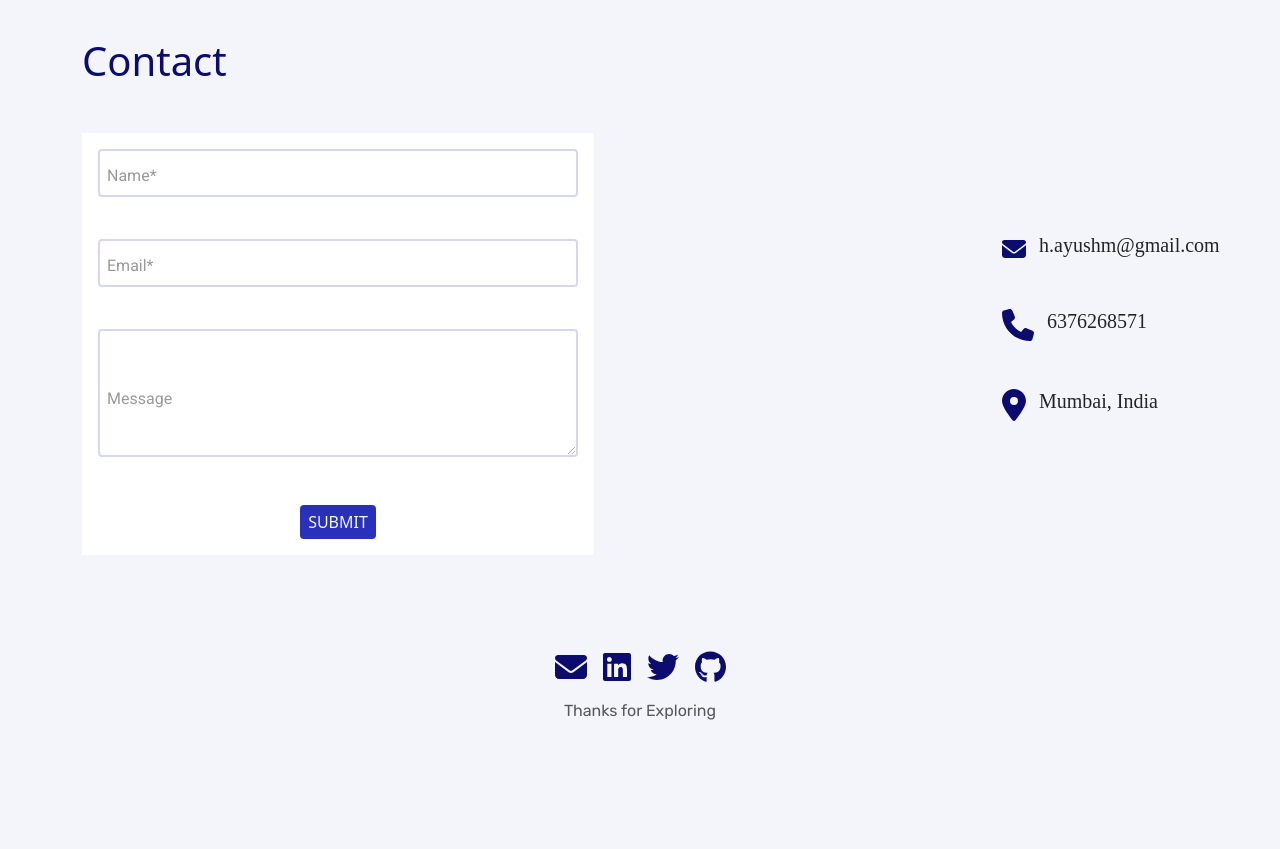
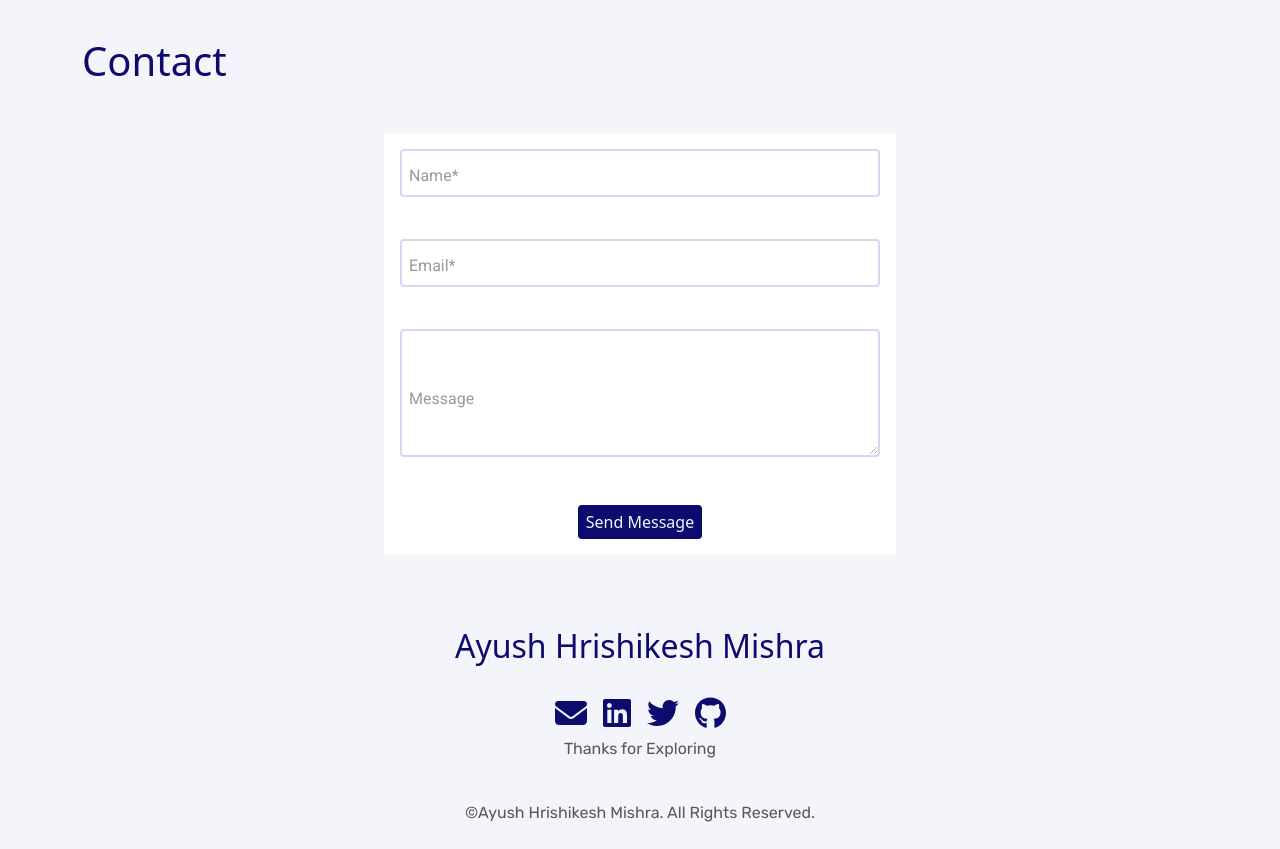
Before and after one commit to Ayush-hm/ayush-h-mishra, a React (Create React App) app: page / in a window 1280 px wide. Shown: the part 2540-3389 px from the top of the page. Before the commit the page ends 3287 px from the top, so only its background shows below. Built offline with nearby package versions, Linux system fonts and the light colour scheme.

Commit message:
updated contactpage

```diff
--- a/src/App.css
+++ b/src/App.css
@@ -9,8 +9,8 @@
 }
 
 body{
-    /* background: #f2f2fb; */
     background: #F4F5FA;
+
 }
 
 html{
--- a/src/components/Contact/Contact.js
+++ b/src/components/Contact/Contact.js
@@ -50,7 +50,7 @@ const Contact = () => {
           <Col md="6" lg="12" className="mb-5 d-flex">
             <h1>Contact</h1>
           </Col>
-          <Col md="6" lg="12" className="mb-5 d-flex contact-container">
+          <Col md="6" lg="12" className="mb-5 d-flex contact-container justify-content-center rounded-5">
             <form ref={form} onSubmit={sendEmail}>
               <table>
                 <tbody>
@@ -93,34 +93,23 @@ const Contact = () => {
                   </tr>
                   <tr>
                     <td colSpan="5" align="center">
-                      <button type="submit" value="Send" className="button-primary" style={{ color: 'aliceblue' }}>
-                        SUBMIT
+                      <button type="submit" value="Send" className="button-primary" style={{ color: 'aliceblue', background:'#0C0C6F' }}>
+                        Send Message
                       </button>
                     </td>
                   </tr>
                 </tbody>
               </table>
             </form>
-            <div className="contact-body justify-content-lg-end column-gap-md-4" style={{ marginLeft: '25rem', marginTop: '5rem' }}>
-              <div className="contact-item d-flex flex-row align-items-center">
-                <FontAwesomeIcon icon={faEnvelope} className="fa-xl mt-4 mx-2 icon-color" />
-                <span className='mt-3 ' style={{ fontFamily: "OpenSans", fontSize: "20px", marginLeft:"5px" }}>h.ayushm@gmail.com</span>
-              </div>
-              <br />
-              <div className="contact-item d-flex flex-row align-items-center">
-                <FontAwesomeIcon icon={faPhone} className="fa-2x mt-4 mx-2 icon-color" />
-                <span className='mt-3 ' style={{ fontFamily: "OpenSans", fontSize: "20px", marginLeft:"5px"  }}>6376268571</span>
-              </div>
-              <br />
-              <div className="contact-item d-flex flex-row align-items-center">
-                <FontAwesomeIcon icon={faMapMarkerAlt} className="fa-2x mt-4 mx-2 icon-color" />
-                <span className='mt-3 ' style={{ fontFamily: "OpenSans", fontSize: "20px", marginLeft:"5px"  }}>Mumbai, India</span>
-              </div>
+          </Col>
+          <Col className='justify-content-center d-flex'>
+            <div className="social-name mt-4 ">
+                  <h2>Ayush Hrishikesh Mishra</h2>
             </div>
           </Col>
-          <Col md={6} lg={12} className='d-flex justify-content-center my-4'>
+          <Col md={6} lg={12} className='d-flex justify-content-evenly my-2'>
             <div className="social-container">
-              <div className="social-body">
+              <div className="social-body align-items-center">
                 <a href="h.ayushm@gmail.com" className="Social-item">
                   <FontAwesomeIcon icon={faEnvelope} className="fa-2xl mt-4 mx-2 icon-color" />
                 </a>
@@ -134,9 +123,10 @@ const Contact = () => {
                   <FontAwesomeIcon icon={faGithub} className="fa-2xl mt-4 mx-2 icon-color" />
                 </a>
               </div>
-              <p className='justify-content-center mx-2 mt-3 mb-0 text-blue'> <center>Thanks for Exploring</center>  </p>
+              <p className='justify-content-center mt-2'> <center>Thanks for Exploring</center>  </p>
             </div>
           </Col>
+          <p className='justify-content-center mt-3 mb-4'> <center> &copy;Ayush Hrishikesh Mishra. All Rights Reserved. </center>  </p>
         </Row>
       </Container>
     </section>
```
